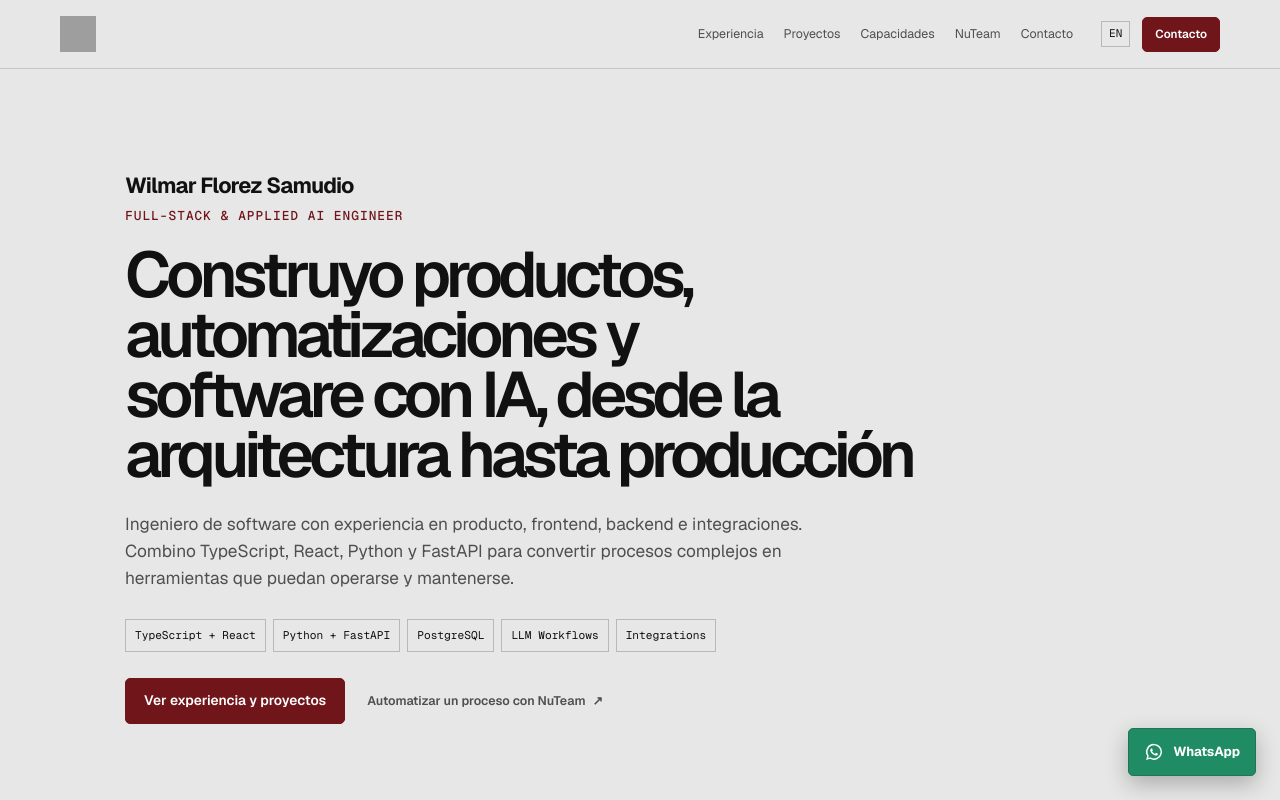
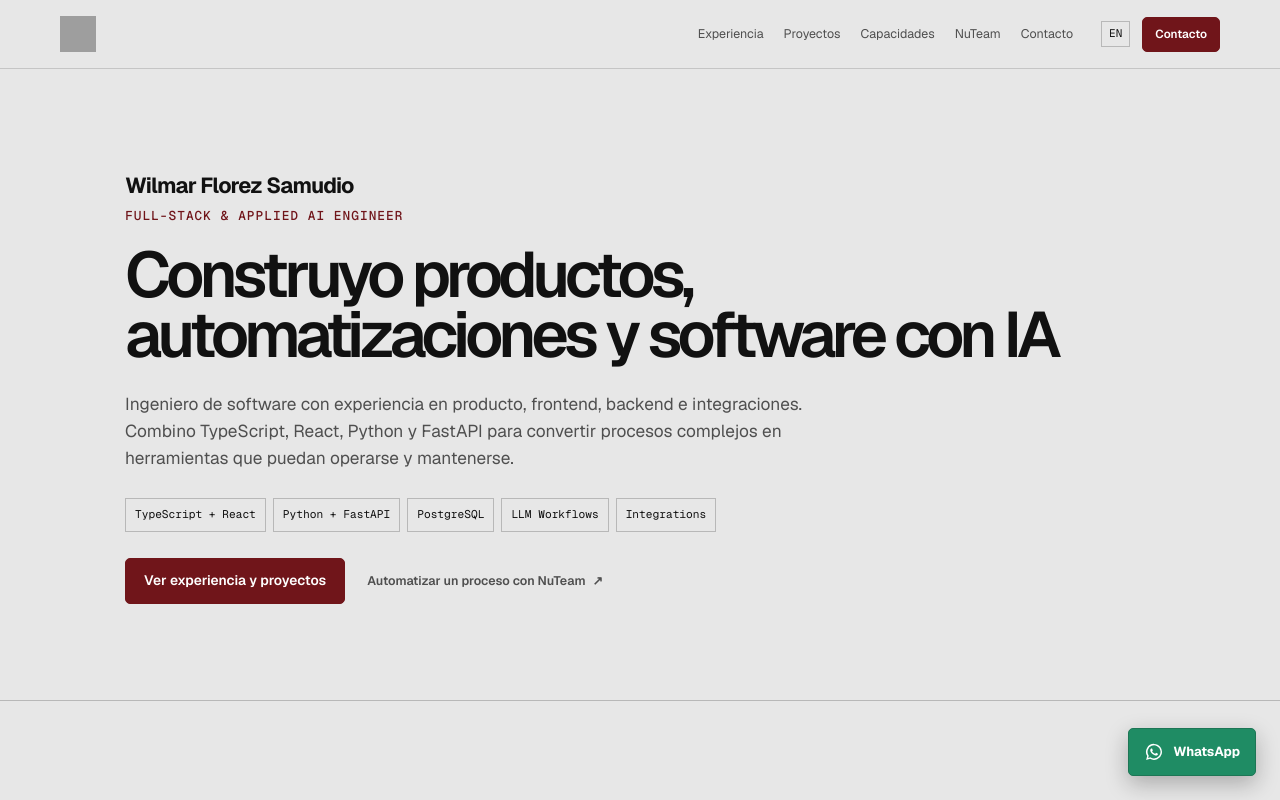
Before and after one commit to wilmarFlorez/wlanding, a Next.js app: page / in a window 1280 px wide. Shown: the top 800 px of the page. Built offline with nearby package versions, Linux system fonts and the light colour scheme; no server answers; grey boxes are pictures that could not be loaded.

Commit message:
feat: Simplify hero title in landing strategy and data files for clarity

```diff
--- a/components/landing/data.ts
+++ b/components/landing/data.ts
@@ -61,7 +61,7 @@ export const content: Record<Locale, LandingContent> = {
       { name: "Freight Pilot", summary: "Demo de portafolio para operaciones de transporte terrestre. Ilustra cómo combinar IA, reglas y revisión humana sin presentarse como un producto comercial validado.", problemLabel: "Problema abordado", problem: "Preparar información de solicitudes de cotización que llega en texto libre, conservando trazabilidad y haciendo visibles los datos faltantes o ambiguos.", decisionsLabel: "Decisiones técnicas", decisions: ["Extracción de información con IA", "Validación mediante reglas deterministas", "Revisión humana de excepciones", "Registro del texto, incidencias y correcciones"], technologyLabel: "Tecnologías", technology: "Next.js, FastAPI y PostgreSQL.", statusLabel: "Estado real", status: "Demo desplegada. No calcula precios, genera cotizaciones ni asigna vehículos; no es un proyecto de cliente ni un producto comercial validado.", link: { label: "Explorar Freight Pilot", href: "https://freight-pilot-flame.vercel.app/" } },
     ],
     header: { homeLabel: "Wilmar Florez Samudio, inicio", navLabel: "Navegación principal", experience: "Experiencia", projects: "Proyectos", capabilities: "Capacidades", nuteam: "NuTeam", contact: "Contacto", languageLabel: "Cambiar el idioma a inglés", languageName: "EN", languageHref: "/en" },
-    hero: { role: "Full-Stack & Applied AI Engineer", title: "Construyo productos, automatizaciones y software con IA, desde la arquitectura hasta producción", lede: "Ingeniero de software con experiencia en producto, frontend, backend e integraciones. Combino TypeScript, React, Python y FastAPI para convertir procesos complejos en herramientas que puedan operarse y mantenerse.", focusLabel: "Tecnologías y áreas principales", experience: "Ver experiencia y proyectos", nuteam: "Automatizar un proceso con NuTeam", newTab: "abre en una nueva pestaña" },
+    hero: { role: "Full-Stack & Applied AI Engineer", title: "Construyo productos, automatizaciones y software con IA", lede: "Ingeniero de software con experiencia en producto, frontend, backend e integraciones. Combino TypeScript, React, Python y FastAPI para convertir procesos complejos en herramientas que puedan operarse y mantenerse.", focusLabel: "Tecnologías y áreas principales", experience: "Ver experiencia y proyectos", nuteam: "Automatizar un proceso con NuTeam", newTab: "abre en una nueva pestaña" },
     experienceTitle: "Experiencia construyendo producto",
     experienceIntro: "He trabajado en equipos de producto y en proyectos propios, con responsabilidades que abarcan frontend, backend, arquitectura e integraciones.",
     projectsTitle: "Proyectos técnicos",
@@ -97,7 +97,7 @@ export const content: Record<Locale, LandingContent> = {
       { name: "Freight Pilot", summary: "A portfolio demo for ground transportation operations. It shows how AI, rules, and human review can work together without presenting itself as a commercially validated product.", problemLabel: "Problem addressed", problem: "Prepare quotation request information received as free-form text while retaining traceability and surfacing missing or ambiguous data.", decisionsLabel: "Technical decisions", decisions: ["AI-powered information extraction", "Deterministic rule-based validation", "Human review of exceptions", "Original text, issue, and correction records"], technologyLabel: "Technologies", technology: "Next.js, FastAPI, and PostgreSQL.", statusLabel: "Current status", status: "Deployed demo. It does not calculate prices, generate quotes, or assign vehicles; it is not a client project or a commercially validated product.", link: { label: "Explore Freight Pilot", href: "https://freight-pilot-flame.vercel.app/" } },
     ],
     header: { homeLabel: "Wilmar Florez Samudio, home", navLabel: "Main navigation", experience: "Experience", projects: "Projects", capabilities: "Capabilities", nuteam: "NuTeam", contact: "Contact", languageLabel: "Switch language to Spanish", languageName: "ES", languageHref: "/" },
-    hero: { role: "Full-Stack & Applied AI Engineer", title: "I build AI-powered products, automations, and software, from architecture to production", lede: "Software engineer with experience across product, frontend, backend, and integrations. I combine TypeScript, React, Python, and FastAPI to turn complex processes into tools that can be operated and maintained.", focusLabel: "Core technologies and disciplines", experience: "View experience and projects", nuteam: "Automate a process with NuTeam", newTab: "opens in a new tab" },
+    hero: { role: "Full-Stack & Applied AI Engineer", title: "I build AI-powered products, automations, and software", lede: "Software engineer with experience across product, frontend, backend, and integrations. I combine TypeScript, React, Python, and FastAPI to turn complex processes into tools that can be operated and maintained.", focusLabel: "Core technologies and disciplines", experience: "View experience and projects", nuteam: "Automate a process with NuTeam", newTab: "opens in a new tab" },
     experienceTitle: "Experience building products",
     experienceIntro: "I have worked in product teams and on self-initiated projects, with responsibilities spanning frontend, backend, architecture, and integrations.",
     projectsTitle: "Technical projects",
```
Also changed, not shown: 1 other file (tests, documents, lock files or other folders).
